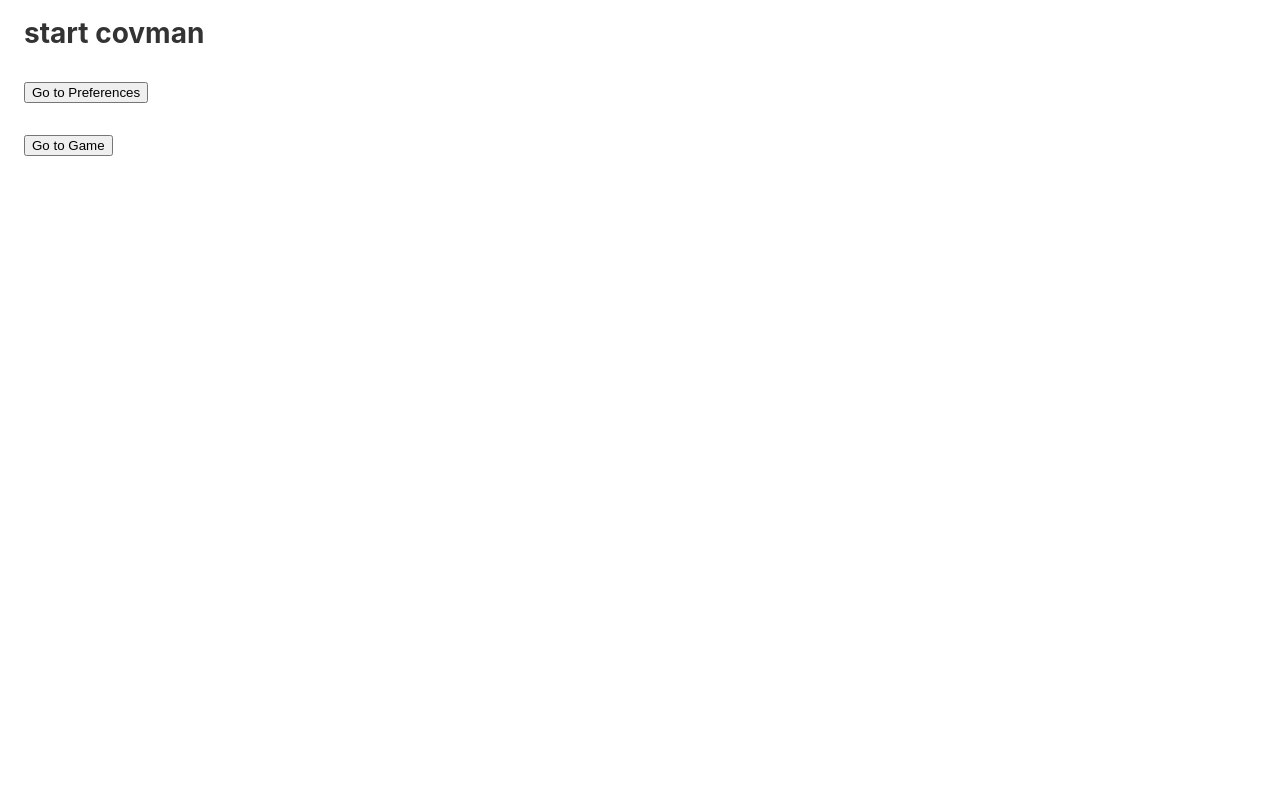
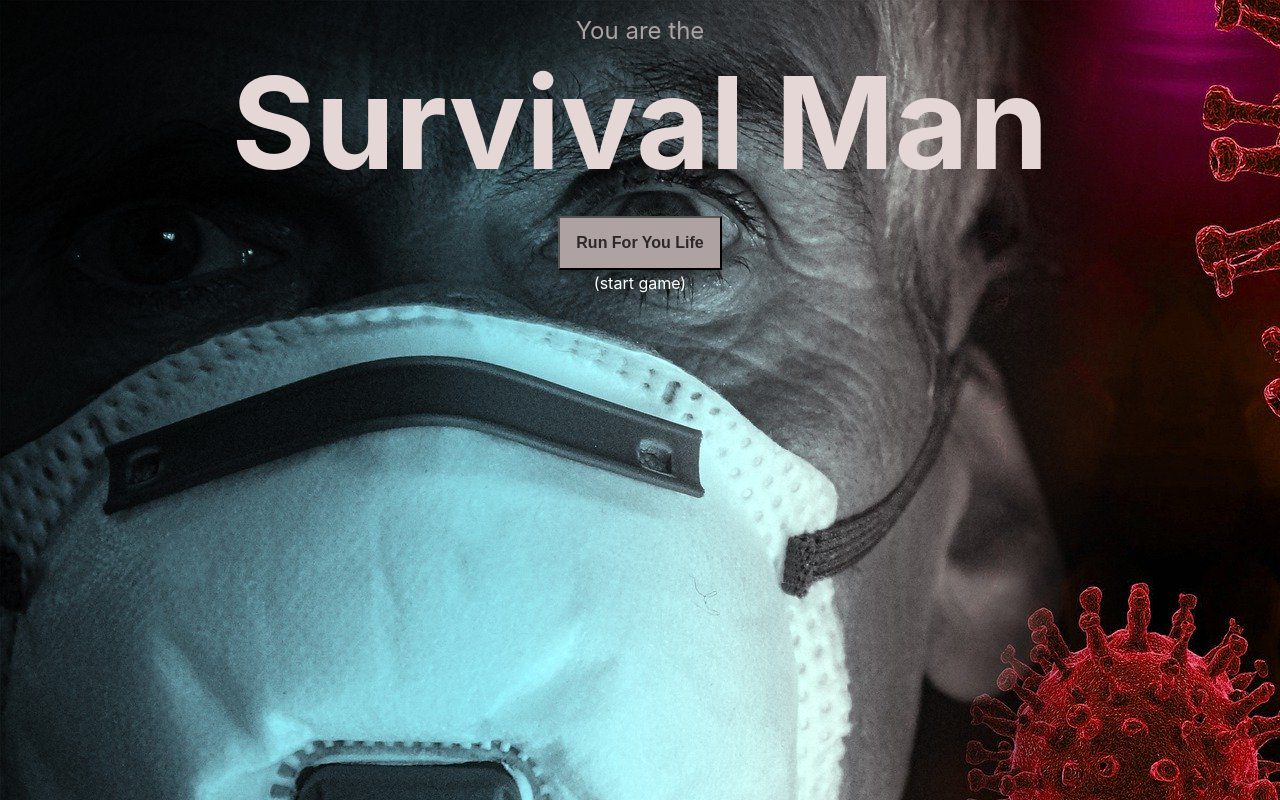
Before and after one commit to munich99/covman, an Angular app: page / in a window 1280 px wide. Built offline with nearby package versions, Linux system fonts and the light colour scheme.

Commit message:
styling - start page

```diff
--- a/src/app/app.component.css
+++ b/src/app/app.component.css
@@ -7,3 +7,41 @@
 button {
     margin: 1rem;
 }
+
+h1, h2, h3, h4, h5, h6 {
+  margin: 1rem;
+  padding: 0;
+}
+
+h1, p {
+    width: 100%;
+    text-align: center;
+    margin: 0;
+}
+
+h1 {
+    color: #e6d7d7;
+    font-size: 10vw;
+  }
+
+p {
+    margin-top: 1rem;
+    color: #afa2a2;
+    font-size: 1.5rem;
+}
+
+.start {
+    font-size: 1rem;
+    color: #fff;
+}
+
+.start button {
+    font-size: 1rem;
+    margin-top: 0;
+    margin-bottom: 3px;
+    padding: 1rem;
+    cursor: pointer;
+    background-color: #afa2a2;
+    color: rgba(0, 0, 0, 0.75);
+    font-weight: bold;
+}
--- a/src/app/app.component.html
+++ b/src/app/app.component.html
@@ -17,28 +17,18 @@
     -moz-osx-font-smoothing: grayscale;
   }
 
-  h1,
-  h2,
-  h3,
-  h4,
-  h5,
-  h6 {
-    margin: 1rem;
-    padding: 0;
-  }
-
-  p {
-    margin: 0;
-  }
-
   .spacer {
     flex: 1;
   }
 </style>
+<p>You are the</p>
+<h1>{{title}}</h1>
 
-<h1>start {{title}}</h1>
+<!--button routerLink ="/user">Go to Preferences</button><br-->
 
-<button routerLink ="/user">Go to Preferences</button><br>
-<button routerLink ="/game">Go to Game</button>
+<p class="start">
+  <button routerLink ="/game">Run For You Life</button><br>
+  (start game)
+</p>
 
 <router-outlet></router-outlet>
--- a/src/app/app.component.ts
+++ b/src/app/app.component.ts
@@ -8,7 +8,7 @@ import { KeystrokeService } from './services/keystroke.service'
   styleUrls: ['./app.component.css']
 })
 export class AppComponent {
-  title = 'covman';
+  title = 'Survival Man';
 
   constructor(public _KeystrokeService:KeystrokeService){
     }
--- a/src/styles.css
+++ b/src/styles.css
@@ -1 +1,5 @@
-/* You can add global styles to this file, and also import other style files */
+body {
+    background-image: url('../src/assets/coronavirus-4957673_1920.jpg');
+    background-repeat: no-repeat;
+    background-size: auto;
+}
```
Also changed, not shown: src/assets/coronavirus-4957673_1920.jpg (added).
